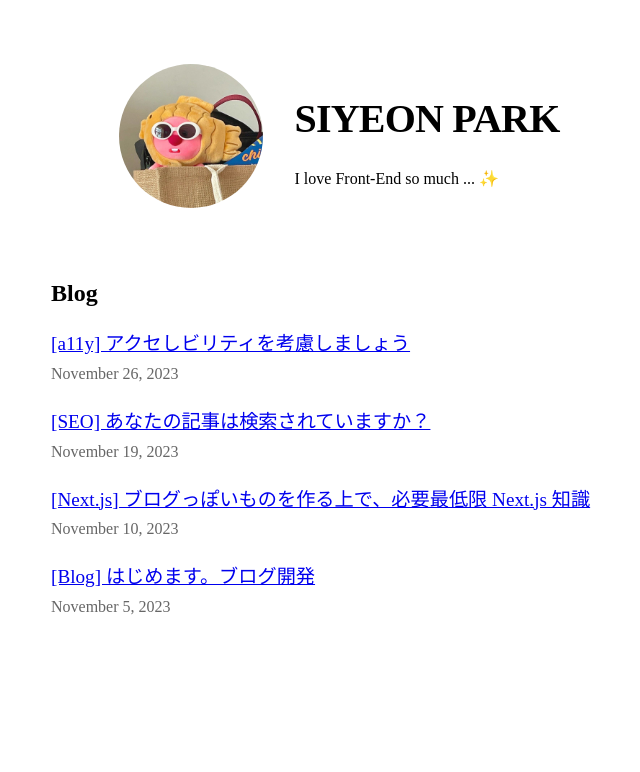
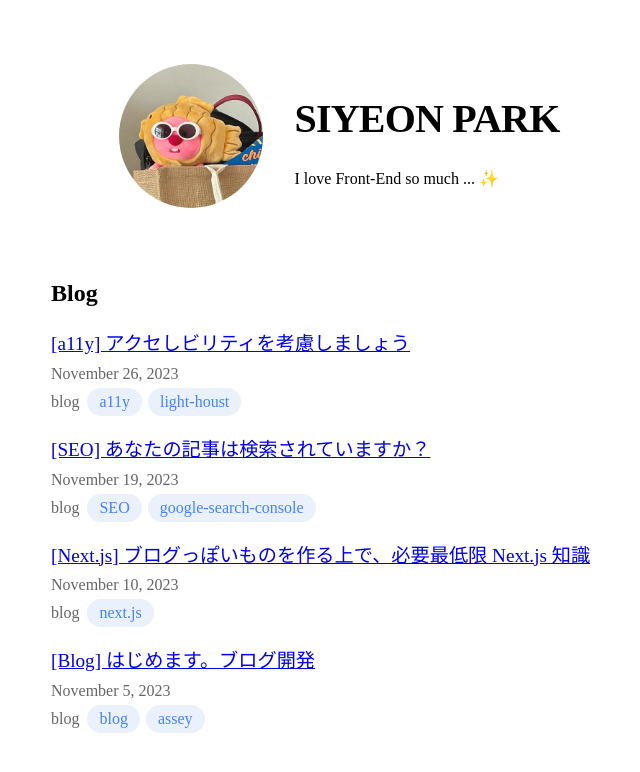
Before and after one commit to next-shiyon/devlog, a Next.js app: page / in a window 1280 px wide. Shown: the top 772 px of the page, without its empty margins (301-941 px from the left). Built offline with nearby package versions, Linux system fonts and the light colour scheme.

Commit message:
✨  front-matter に tags と category 追加

```diff
--- a/lib/posts.ts
+++ b/lib/posts.ts
@@ -15,12 +15,14 @@ export const getSortedPostsData = (): PostType[] => {
     const fileContents = fs.readFileSync(fullPath, "utf8");
 
     const matterResult = matter(fileContents);
-    const { title, date } = matterResult.data;
+    const { title, date, category, tags } = matterResult.data;
 
     return {
       id,
       title,
       date,
+      category,
+      tags,
     };
   });
 
@@ -47,12 +49,14 @@ export const getPostData = async (id: string): Promise<PostDataType> => {
 
   const matterResult = matter(fileContents);
   const { content, data } = matterResult;
-  const { title, date } = data;
+  const { title, date, category, tags } = data;
 
   return {
     id,
     title,
     date,
+    category,
+    tags,
     content,
   };
 };
--- /dev/null
+++ b/pages/index.module.scss
@@ -0,0 +1,21 @@
+.postInfoContainer {
+  display: flex;
+  align-items: center;
+}
+
+.tagsContainer {
+  display: flex;
+  gap: 6px;
+  padding: 0px 8px;
+
+  .tag {
+    color: #4482ff;
+    padding: 2px 12px;
+    background-color: #eaf1fa;
+    border-radius: 50px;
+    -webkit-border-radius: 50px;
+    -moz-border-radius: 50px;
+    -ms-border-radius: 50px;
+    -o-border-radius: 50px;
+  }
+}
--- a/pages/index.tsx
+++ b/pages/index.tsx
@@ -4,11 +4,14 @@ import utilStyles from "../styles/utils.module.scss";
 import { getSortedPostsData } from "../lib/posts";
 import Link from "next/link";
 import Date from "../components/date";
+import styles from "./index.module.scss";
 
 export type PostType = {
   id: string;
   title: string;
   date: string;
+  category: string;
+  tags: string[];
 };
 
 type Props = {
@@ -33,13 +36,27 @@ const Home = ({ allPostsData }: Props) => {
       <section className={`${utilStyles.headingMd} ${utilStyles.padding1px}`}>
         <h2 className={utilStyles.headingLg}>Blog</h2>
         <ul className={utilStyles.list}>
-          {allPostsData.map(({ id, date, title }) => (
+          {allPostsData.map(({ id, date, title, category, tags }) => (
             <li className={utilStyles.listItem} key={id}>
               <Link href={`/posts/${id}`}>{title}</Link>
               <br />
               <small className={utilStyles.lightText}>
                 <Date dateString={date} />
               </small>
+              <br />
+              <div className={styles.postInfoContainer}>
+                <small className={utilStyles.lightText}>{category}</small>
+                <div className={styles.tagsContainer}>
+                  {tags.map((tag, index) => (
+                    <small
+                      className={`${utilStyles.lightText} ${styles.tag}`}
+                      key={index}
+                    >
+                      {tag}
+                    </small>
+                  ))}
+                </div>
+              </div>
             </li>
           ))}
         </ul>
--- a/posts/devlog_a11y.md
+++ b/posts/devlog_a11y.md
@@ -1,7 +1,8 @@
 ---
 title: "[a11y] アクセしビリティを考慮しましょう"
 date: "2023-11-26"
-series: "blog"
+category: "blog"
+tags: ["a11y", "light-houst"]
 ---
 
 ## Light houst を利用してみよう
--- a/posts/devlog_first-posting.md
+++ b/posts/devlog_first-posting.md
@@ -1,8 +1,8 @@
 ---
 title: "[Blog] はじめます。ブログ開発"
 date: "2023-11-05"
-series: "blog"
-tag: ["雑談"]
+category: "blog"
+tags: ["blog", "assey"]
 ---
 
 いつもやらなきゃって思いつつ、中々手を出せなかった開発ブログ。正直 zenn だとか quiita などを利用すれば、情報発信はもっと簡単になるし、開発やら SEO やらあまり考えなくても済むから楽。けど、フロントエンドエンジニアである以上、開発ブログくらいは自分で作った方が良いよねっていうところがブログ開発のきっかけ。他の理由としては `nextjs`、`typescript` を勉強してみたかったこともある 🌀
--- a/posts/devlog_next-js.md
+++ b/posts/devlog_next-js.md
@@ -1,8 +1,8 @@
 ---
 title: "[Next.js] ブログっぽいものを作る上で、必要最低限 Next.js 知識"
 date: "2023-11-10"
-series: "blog"
-tag: ["next.js"]
+category: "blog"
+tags: ["next.js"]
 ---
 
 ## はじめに
--- a/posts/devlog_seo.md
+++ b/posts/devlog_seo.md
@@ -1,8 +1,8 @@
 ---
 title: "[SEO] あなたの記事は検索されていますか？"
 date: "2023-11-19"
-series: "blog"
-tag: ["SEO"]
+category: "blog"
+tags: ["SEO", "google-search-console"]
 ---
 
 ## SEO のきっかけ
```
